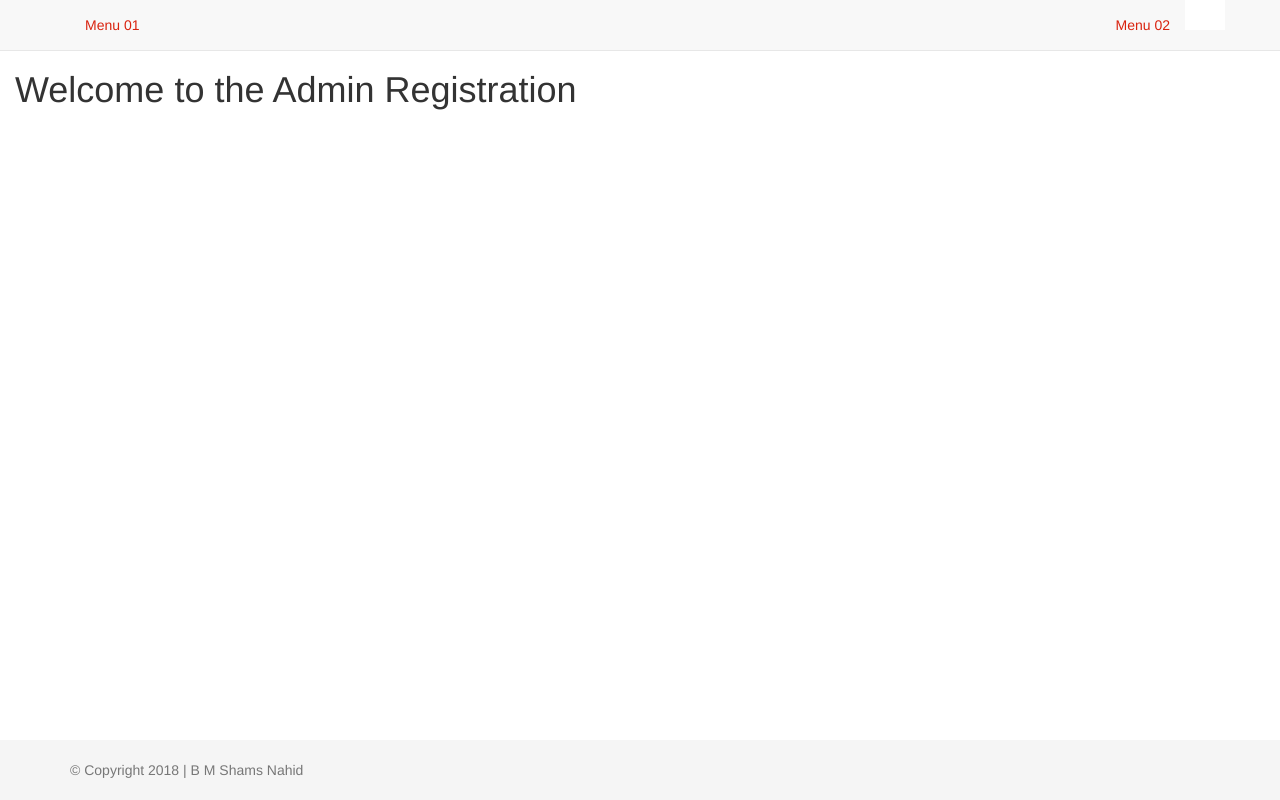
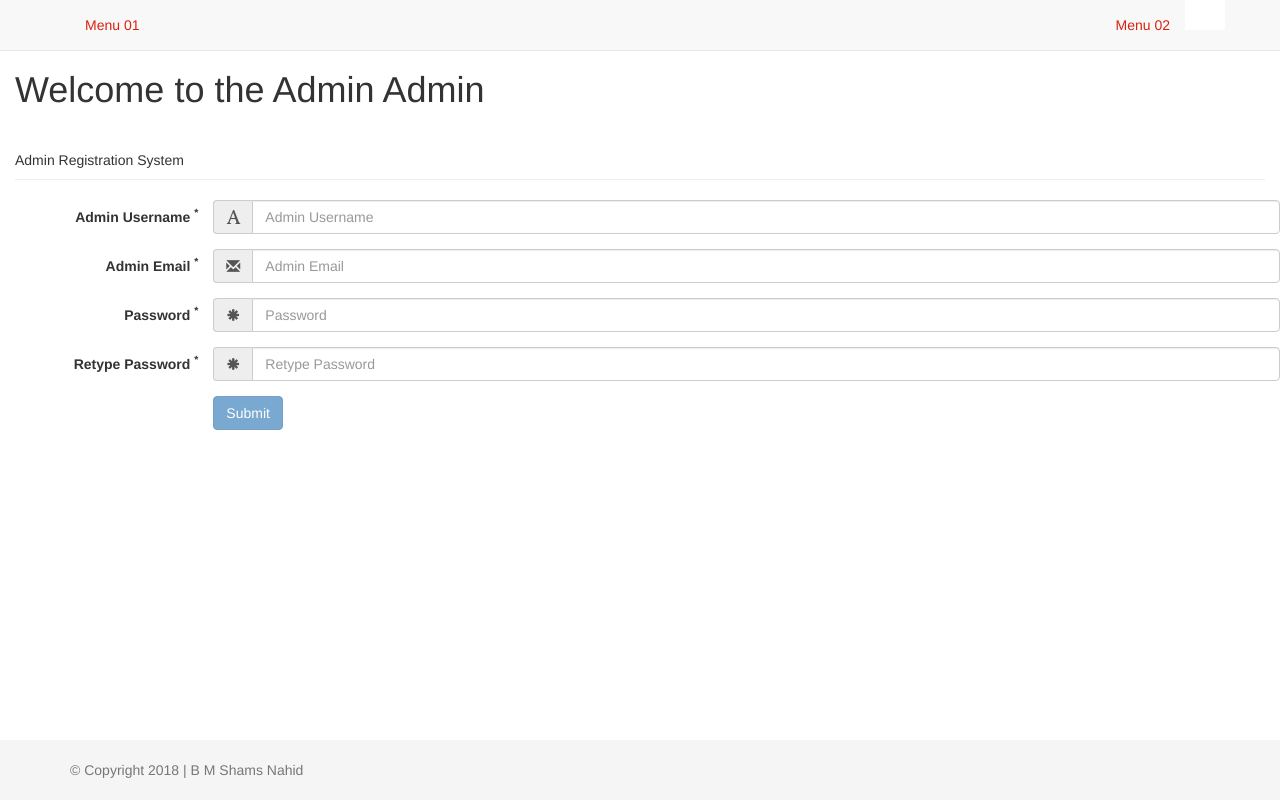
Before and after one commit to Nuruzzamancse/Picnic-Polling-Applciation, an Angular app in the folder client/: page /admin-register in a window 1280 px wide. Built offline with nearby package versions, Linux system fonts and the light colour scheme.

Commit message:
administration registration structured

```diff
--- a/client/src/app/admin/admin.ts
+++ b/client/src/app/admin/admin.ts
@@ -1,4 +1,5 @@
 export class Admin {
   adminUsername: string;
+  adminEmail: string;
   adminPassword: string;
 }
--- a/client/src/app/admin/auth/register/admin-register.component.html
+++ b/client/src/app/admin/auth/register/admin-register.component.html
@@ -1,3 +1,96 @@
 <div class="pagecontainer">
-  <h1>Welcome to the Admin Registration</h1>
+  <h1>Welcome to the Admin Admin</h1>
+  <div class="page-header">
+    Admin Registration System
+  </div>
+
+  <!--start form section-->
+  <form class="form-horizontal" [formGroup]="adminRegistrationForm" (ngSubmit)="registerAdmin(adminRegistrationForm.value)" novalidate autocomplete="off">
+
+    <!--start admin name section-->
+    <div class="form-group" [ngClass]="{'has-error': adminRegistrationForm.get('adminUsername').invalid &&  adminRegistrationForm.get('adminUsername').dirty}">
+      <label for="adminUsername" class="col-sm-2 control-label">Admin Username <sup>*</sup></label>
+      <div class="input-group col-sm-10">
+        <div class="input-group-addon"><i class="glyphicon glyphicon-font"></i></div>
+        <input type="text" id="adminUsername" class="form-control" [formControl]="adminUsername" placeholder="Admin Username">
+      </div>
+      <div class="text-danger" *ngIf="adminRegistrationForm.get('adminUsername').dirty && adminRegistrationForm.get('adminUsername').errors">
+        <span class="col-sm-2"></span>
+        <span class="col-sm-10" *ngIf="adminRegistrationForm.get('adminUsername').errors">
+          Please enter admin name
+        </span>
+      </div>
+    </div>
+    <!--end admin name section-->
+
+    <!--start admin email section-->
+    <div class="form-group" [ngClass]="{'has-error': adminRegistrationForm.get('adminEmail').invalid && adminRegistrationForm.get('adminEmail').dirty}">
+      <label for="adminEmail" class="col-sm-2 control-label">Admin Email <sup>*</sup></label>
+      <div class="input-group col-sm-10">
+        <div class="input-group-addon"><i class="glyphicon glyphicon-envelope"></i></div>
+        <input type="text" id="adminEmail" class="form-control" [formControl]="adminEmail" placeholder="Admin Email">
+      </div>
+      <div class="text-danger" *ngIf="adminRegistrationForm.get('adminEmail').dirty && adminRegistrationForm.get('adminEmail').errors">
+        <span class="col-sm-2"></span>
+        <span class="col-sm-10" *ngIf="adminRegistrationForm.get('adminEmail').errors.required">
+          Please enter admin Email
+        </span>
+        <span class="col-sm-10" *ngIf="adminRegistrationForm.get('adminEmail').errors.required">
+            Password length must be 6 or more
+          </span>
+      </div>
+    </div>
+    <!--end admin email section-->
+
+    <!--start password group-->
+    <div class="adminPasswordGroup" [ngClass]="{'has-error': adminRegistrationForm.get('adminPasswordGroup').errors}">
+      <!--start admin password section-->
+      <div class="form-group" [ngClass]="{'has-error': adminRegistrationForm.get('adminPasswordGroup.adminPassword').invalid && adminRegistrationForm.get('adminPasswordGroup.adminPassword').dirty}">
+        <label for="adminPassword" class="col-sm-2 control-label">Password <sup>*</sup></label>
+        <div class="input-group col-sm-10">
+          <div class="input-group-addon"><i class="glyphicon glyphicon-asterisk"></i></div>
+          <input type="password" id="adminPassword" [formControl]="adminPassword" class="form-control" placeholder="Password">
+        </div>
+        <div class="text-danger" *ngIf="adminRegistrationForm.get('adminPasswordGroup.adminPassword').dirty && adminRegistrationForm.get('adminPasswordGroup.adminPassword').errors">
+          <span class="col-sm-2"></span>
+          <span class="col-sm-10" *ngIf="adminRegistrationForm.get('adminPasswordGroup.adminPassword').errors.required">
+            Please Enter Password
+          </span>
+          <span class="col-sm-10" *ngIf="adminRegistrationForm.get('adminPasswordGroup.adminPassword').errors.minlength">
+            Password length must be 6 or more
+          </span>
+        </div>
+      </div>
+      <!--end admin password section-->
+
+      <!--start admin retype password section-->
+      <div class="form-group" [ngClass]="{'has-error': adminRegistrationForm.get('adminPasswordGroup.adminRetypePassword').invalid && adminRegistrationForm.get('adminPasswordGroup.adminRetypePassword').dirty}">
+        <label for="adminRetypePassword" class="col-sm-2 control-label">Retype Password <sup>*</sup></label>
+        <div class="input-group col-sm-10">
+          <div class="input-group-addon"><i class="glyphicon glyphicon-asterisk"></i></div>
+          <input type="password" id="adminRetypePassword" class="form-control" [formControl]="adminRetypePassword" placeholder="Retype Password">
+        </div>
+        <div class="text-danger" *ngIf="adminRegistrationForm.get('adminPasswordGroup.adminRetypePassword').dirty && adminRegistrationForm.get('adminPasswordGroup.adminRetypePassword').errors">
+          <span class="col-sm-2"></span>
+          <span class="col-sm-10" *ngIf="adminRegistrationForm.get('adminPasswordGroup.adminRetypePassword').errors.required">
+            Please Retype Password
+          </span>
+          <span class="col-sm-10" *ngIf="adminRegistrationForm.get('adminPasswordGroup').errors.mismatchedPassword">
+            Password does not match
+          </span>
+        </div>
+      </div>
+      <!--end admin retype password section-->
+    </div>
+    <!--end password group-->
+
+    <!--start submit portion -->
+    <div class="form-group">
+      <label class="col-sm-2 control-label"></label>
+      <button type="submit" [disabled]="adminRegistrationForm.invalid" class="btn btn-primary">Submit</button>
+    </div>
+    <!--end submit portion -->
+
+  </form>
+  <!--end form section-->
 </div>
--- a/client/src/app/admin/auth/register/admin-register.component.ts
+++ b/client/src/app/admin/auth/register/admin-register.component.ts
@@ -1,4 +1,13 @@
 import {Component, OnInit} from "@angular/core";
+import {AbstractControl, FormBuilder, FormControl, FormGroup, Validators} from "@angular/forms";
+
+function comparePassword(c: AbstractControl): {[key: string]: boolean} | null {
+  let adminPasswordControl = c.get('adminPassword');
+  let adminRetypePasswordControl = c.get('adminRetypePassword');
+  if (adminPasswordControl.pristine || adminRetypePasswordControl.pristine) return null;
+  if (adminPasswordControl.value === adminRetypePasswordControl.value) return null;
+  return { 'mismatchedPassword': true };
+}
 
 @Component({
   templateUrl: './admin-register.component.html',
@@ -7,6 +16,29 @@ import {Component, OnInit} from "@angular/core";
   ]
 })
 export class AdminRegisterComponent implements OnInit {
-  constructor() {}
-  ngOnInit() {}
+
+  adminRegistrationForm: FormGroup;
+
+  adminUsername = new FormControl('', [Validators.required]);
+  adminEmail = new FormControl('', [Validators.required, Validators.email]);
+  adminPassword = new FormControl('', [Validators.required, Validators.minLength(6)]);
+  adminRetypePassword = new FormControl('', [Validators.required]);
+
+  constructor(private formBuilder: FormBuilder) {}
+  ngOnInit() {
+    this.adminRegistrationForm = this.formBuilder.group({
+      adminUsername: this.adminUsername,
+      adminEmail: this.adminEmail,
+      adminPasswordGroup: this.formBuilder.group({
+        adminPassword: this.adminPassword,
+        adminRetypePassword: this.adminRetypePassword
+      }, {
+        validator: comparePassword
+      })
+    });
+  }
+
+  registerAdmin(formData) {
+    console.log(formData);
+  }
 }
--- a/client/src/app/student/auth/register/student-register.component.html
+++ b/client/src/app/student/auth/register/student-register.component.html
@@ -1,4 +1,4 @@
-<div class="pagecontainer">
+<div class="container pagecontainer">
   <h1>Welcome to the Student Register</h1>
   <div class="page-header">
     Student Registration System
--- a/client/src/app/student/auth/register/student-register.component.ts
+++ b/client/src/app/student/auth/register/student-register.component.ts
@@ -35,7 +35,7 @@ export class StudentRegisterComponent implements OnInit {
         studentPassword: this.studentPassword,
         studentRetypePassword: this.studentRetypePassword
       }, {
-        validator: comparePassword
+        valida: comparePassword
       })
     });
   }
```
